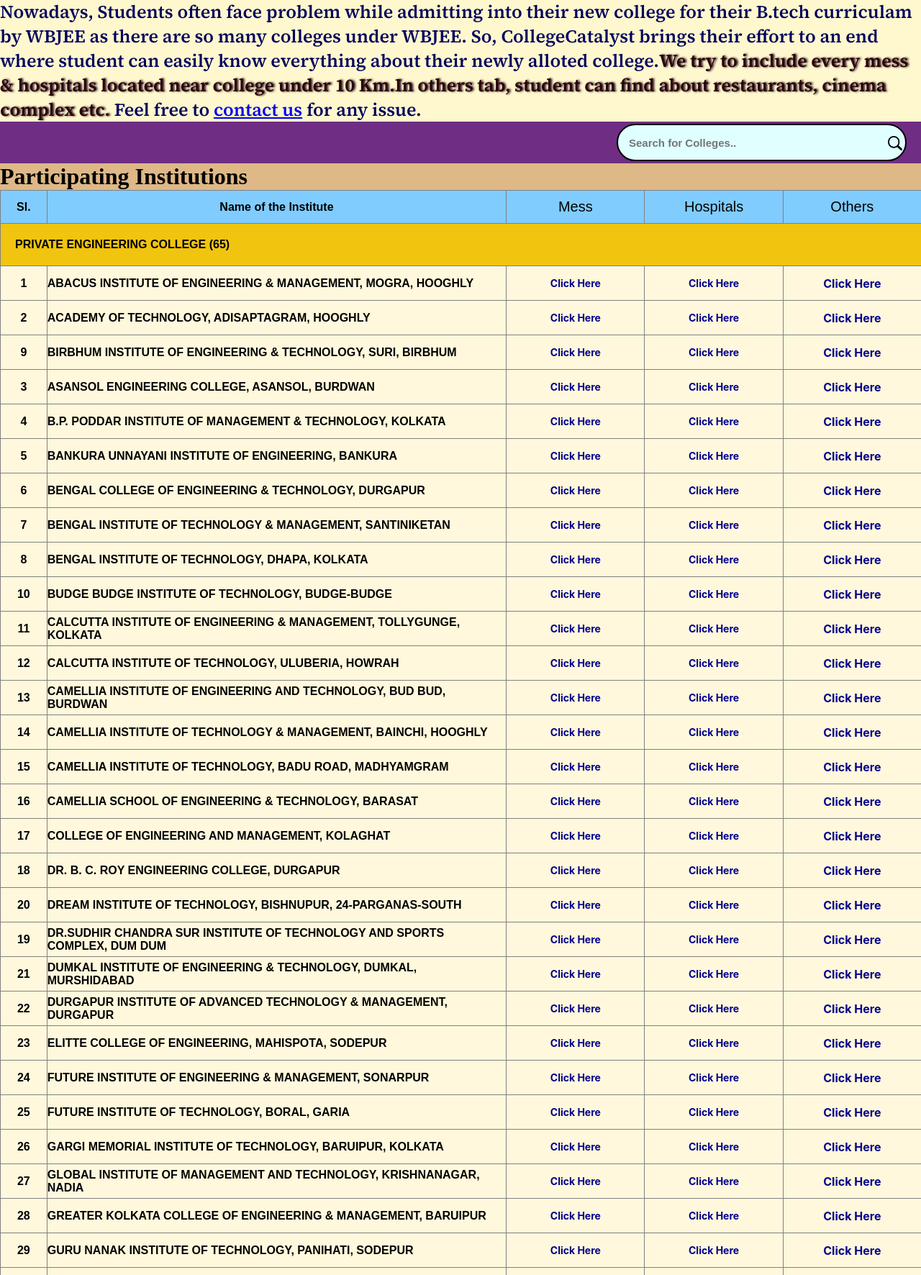
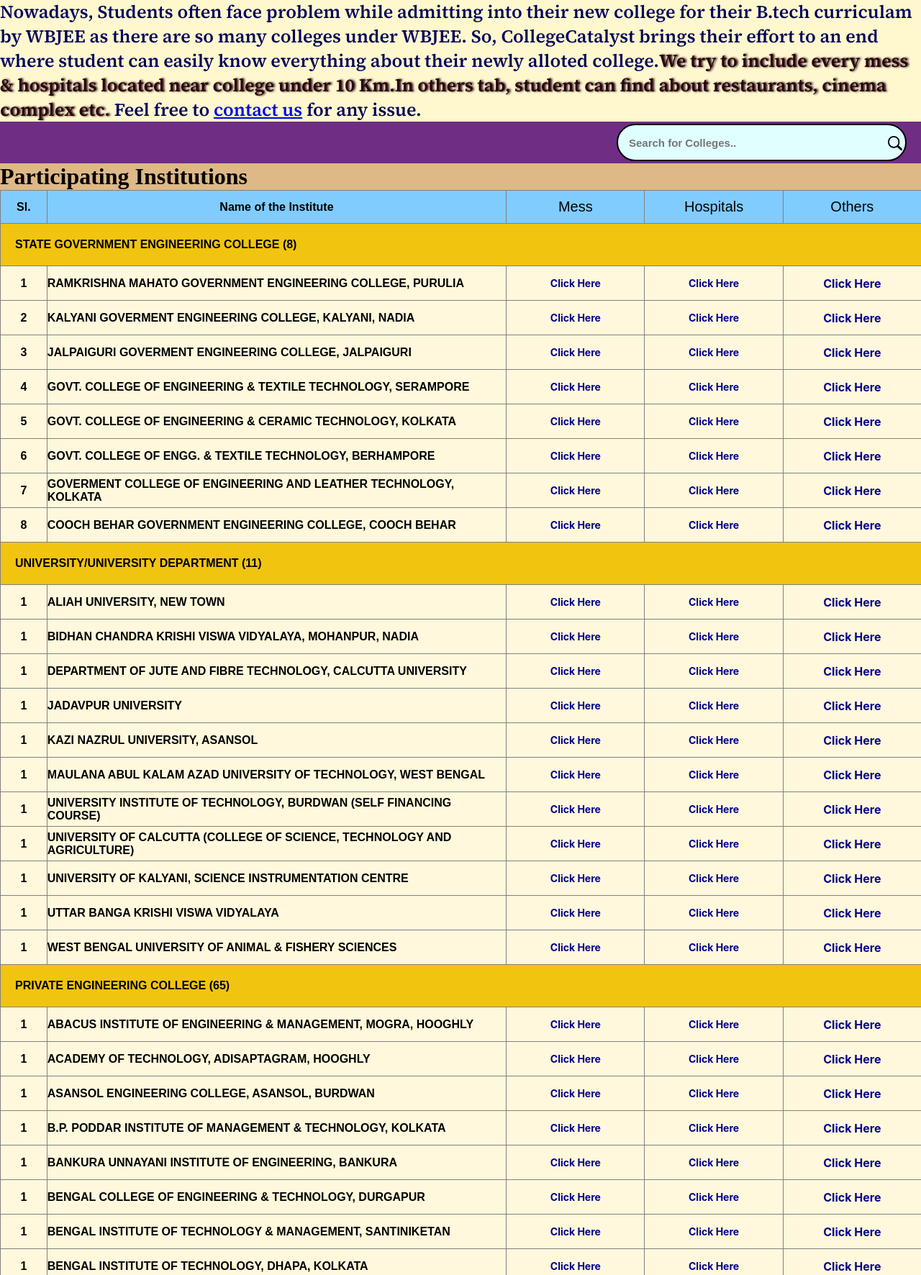
Before and after one commit to Rancho2002/collegecatalyst, a PHP site: page /index.php in a window 1280 px wide. Shown: the part 166-1938 px from the top of the page at 72% size. Run offline with PHP 8.4, Linux system fonts and the light colour scheme; data comes from the database, SQL or seed files in the repository; some web fonts are replaced.

Commit message:
modified

```diff
--- a/index.php
+++ b/index.php
@@ -78,19 +78,78 @@
                                         <th style="width: 15%;" class="my-1 sticky">Hospitals</th>
                                         <th style="width: 15%;" class="my-1 sticky">Others</th>
                                 </tr>
+                                <?php
+                                include "parts/_dbconnect.php";
+                                ?>
+                                 <tr style="height: 46px; background-color: #f1c40f;">
+                                        <td style="width: 100%;" colspan="5" class="miniheadline" id="collegetype">
+                                        <strong>STATE
+                                                        GOVERNMENT ENGINEERING
+                                                        COLLEGE (8)</strong>
+                                        </td>
+                                <?php
+                                 $sql="SELECT * FROM `colleges` where `cat`='sgec' ORDER BY college_id DESC";
+                                 $result=mysqli_query($conn,$sql);
+                                 $sl=1;
+                                 while($row=mysqli_fetch_assoc($result)){
+                                 echo '<tr style="height: 48px;" class="collegename">
+                                         <td style="text-align: center; width: 5%;">'.$sl.'</td>
+                                         <td style="width: 50%;">'.$row['college'].'</td>
+                                         <td style="width: 15%;"><span style="font-size: 14px;"><a title="Click Here"
+                                                                 href="/ricdynamic/mess.php/?title='.$row['title'].'&college_id='.$row['college_id'].'&cat='.$row['cat'].'" target="_blank"
+                                                                 rel="noopener">Click
+                                                                 Here</a></span></td>
+                                         <td style="width: 15%;"><span style="font-size: 14px;"><a title="Click Here"
+                                                                 href="/ricdynamic/hospitals/"
+                                                                  rel="noopener">Click Here</a></span>
+                                         </td>
+                                         <td style="width: 15%;"><a title="Click Here"
+                                                         href="/ricdynamic/others/"
+                                                          rel="noopener">Click Here</a></td>
+                                 </tr>';
+                                 $sl++;
+                                 }
+                                ?>
+                                <tr style="height: 46px; background-color: #f1c40f;">
+                                        <td style="width: 100%;" colspan="5" class="miniheadline" id="collegetype">
+                                        <strong>UNIVERSITY/UNIVERSITY DEPARTMENT
+                                                        (11)</strong>
+                                        </td>
+                                <?php
+                                $sl=1;
+                                 $sql="SELECT * FROM `colleges` where `cat`='ud'";
+                                 $result=mysqli_query($conn,$sql);
+                                 while($row=mysqli_fetch_assoc($result)){
+                                 echo '<tr style="height: 48px;" class="collegename">
+                                         <td style="text-align: center; width: 5%;">'.$sl.'</td>
+                                         <td style="width: 50%;">'.$row['college'].'</td>
+                                         <td style="width: 15%;"><span style="font-size: 14px;"><a title="Click Here"
+                                                                 href="/ricdynamic/mess.php/?title='.$row['title'].'&college_id='.$row['college_id'].'&cat='.$row['cat'].'" target="_blank"
+                                                                 rel="noopener">Click
+                                                                 Here</a></span></td>
+                                         <td style="width: 15%;"><span style="font-size: 14px;"><a title="Click Here"
+                                                                 href="/ricdynamic/hospitals/"
+                                                                  rel="noopener">Click Here</a></span>
+                                         </td>
+                                         <td style="width: 15%;"><a title="Click Here"
+                                                         href="/ricdynamic/others/"
+                                                          rel="noopener">Click Here</a></td>
+                                 </tr>';
+                                 }
+                                ?>
                                 <tr style="height: 46px; background-color: #f1c40f;">
                                         <td style="width: 100%;" colspan="5" class="miniheadline" id="collegetype">
                                                 <strong>PRIVATE
                                                         ENGINEERING COLLEGE
                                                         (65)</strong>
                                         </td>
-                                <?php
-                                include "parts/_dbconnect.php";
-                                $sql="SELECT * FROM `colleges` where `cat`='pec'";
+                               <?php
+                               $sl=1;
+                                $sql="SELECT * FROM `colleges` where `cat`='pec' order by college_id";
                                 $result=mysqli_query($conn,$sql);
                                 while($row=mysqli_fetch_assoc($result)){
                                 echo '<tr style="height: 48px;" class="collegename">
-                                        <td style="text-align: center; width: 5%;">'.$row['college_id'].'</td>
+                                        <td style="text-align: center; width: 5%;">'.$sl.'</td>
                                         <td style="width: 50%;">'.$row['college'].'</td>
                                         <td style="width: 15%;"><span style="font-size: 14px;"><a title="Click Here"
                                                                 href="/ricdynamic/mess.php/?title='.$row['title'].'&college_id='.$row['college_id'].'&cat='.$row['cat'].'" target="_blank"
@@ -113,11 +172,12 @@
                                                         COLLEGE (21)</strong>
                                         </td>
                                 <?php
+                                $sl=1;
                                  $sql="SELECT * FROM `colleges` where `cat`='sappc'";
                                  $result=mysqli_query($conn,$sql);
                                  while($row=mysqli_fetch_assoc($result)){
                                  echo '<tr style="height: 48px;" class="collegename">
-                                         <td style="text-align: center; width: 5%;">'.$row['college_id'].'</td>
+                                         <td style="text-align: center; width: 5%;">'.$sl.'</td>
                                          <td style="width: 50%;">'.$row['college'].'</td>
                                          <td style="width: 15%;"><span style="font-size: 14px;"><a title="Click Here"
                                                                  href="/ricdynamic/mess.php/?title='.$row['title'].'&college_id='.$row['college_id'].'&cat='.$row['cat'].'" target="_blank"
@@ -133,33 +193,7 @@
                                  </tr>';
                                  }
                                 ?>
-                                <tr style="height: 46px; background-color: #f1c40f;">
-                                        <td style="width: 100%;" colspan="5" class="miniheadline" id="collegetype">
-                                        <strong>STATE
-                                                        GOVERNMENT ENGINEERING
-                                                        COLLEGE (8)</strong>
-                                        </td>
-                                <?php
-                                 $sql="SELECT * FROM `colleges` where `cat`='sgec'";
-                                 $result=mysqli_query($conn,$sql);
-                                 while($row=mysqli_fetch_assoc($result)){
-                                 echo '<tr style="height: 48px;" class="collegename">
-                                         <td style="text-align: center; width: 5%;">'.$row['college_id'].'</td>
-                                         <td style="width: 50%;">'.$row['college'].'</td>
-                                         <td style="width: 15%;"><span style="font-size: 14px;"><a title="Click Here"
-                                                                 href="/ricdynamic/mess.php/?title='.$row['title'].'&college_id='.$row['college_id'].'&cat='.$row['cat'].'" target="_blank"
-                                                                 rel="noopener">Click
-                                                                 Here</a></span></td>
-                                         <td style="width: 15%;"><span style="font-size: 14px;"><a title="Click Here"
-                                                                 href="/ricdynamic/hospitals/"
-                                                                  rel="noopener">Click Here</a></span>
-                                         </td>
-                                         <td style="width: 15%;"><a title="Click Here"
-                                                         href="/ricdynamic/others/"
-                                                          rel="noopener">Click Here</a></td>
-                                 </tr>';
-                                 }
-                                ?>
+
                                 <tr style="height: 46px; background-color: #f1c40f;">
                                         <td style="width: 100%;" colspan="5" class="miniheadline" id="collegetype">
                                         <strong>STATE
@@ -167,11 +201,12 @@
                                                         (1)</strong>
                                         </td>
                                 <?php
+                                $sl=1;
                                  $sql="SELECT * FROM `colleges` where `cat`='sgpc'";
                                  $result=mysqli_query($conn,$sql);
                                  while($row=mysqli_fetch_assoc($result)){
                                  echo '<tr style="height: 48px;" class="collegename">
-                                         <td style="text-align: center; width: 5%;">'.$row['college_id'].'</td>
+                                         <td style="text-align: center; width: 5%;">'.$sl.'</td>
                                          <td style="width: 50%;">'.$row['college'].'</td>
                                          <td style="width: 15%;"><span style="font-size: 14px;"><a title="Click Here"
                                                                  href="/ricdynamic/mess.php/?title='.$row['title'].'&college_id='.$row['college_id'].'&cat='.$row['cat'].'" target="_blank"
@@ -194,11 +229,12 @@
                                                         COLLEGE (1)</strong>
                                         </td>
                                 <?php
+                                $sl=1;
                                  $sql="SELECT * FROM `colleges` where `cat`='ogec'";
                                  $result=mysqli_query($conn,$sql);
                                  while($row=mysqli_fetch_assoc($result)){
                                  echo '<tr style="height: 48px;" class="collegename">
-                                         <td style="text-align: center; width: 5%;">'.$row['college_id'].'</td>
+                                         <td style="text-align: center; width: 5%;">'.$sl.'</td>
                                          <td style="width: 50%;">'.$row['college'].'</td>
                                          <td style="width: 15%;"><span style="font-size: 14px;"><a title="Click Here"
                                                                  href="/ricdynamic/mess.php/?title='.$row['title'].'&college_id='.$row['college_id'].'&cat='.$row['cat'].'" target="_blank"
@@ -215,43 +251,19 @@
                                  }
                                 ?>
 
-                                <tr style="height: 46px; background-color: #f1c40f;">
-                                        <td style="width: 100%;" colspan="5" class="miniheadline" id="collegetype">
-                                        <strong>UNIVERSITY/UNIVERSITY DEPARTMENT
-                                                        (11)</strong>
-                                        </td>
-                                <?php
-                                 $sql="SELECT * FROM `colleges` where `cat`='ud'";
-                                 $result=mysqli_query($conn,$sql);
-                                 while($row=mysqli_fetch_assoc($result)){
-                                 echo '<tr style="height: 48px;" class="collegename">
-                                         <td style="text-align: center; width: 5%;">'.$row['college_id'].'</td>
-                                         <td style="width: 50%;">'.$row['college'].'</td>
-                                         <td style="width: 15%;"><span style="font-size: 14px;"><a title="Click Here"
-                                                                 href="/ricdynamic/mess.php/?title='.$row['title'].'&college_id='.$row['college_id'].'&cat='.$row['cat'].'" target="_blank"
-                                                                 rel="noopener">Click
-                                                                 Here</a></span></td>
-                                         <td style="width: 15%;"><span style="font-size: 14px;"><a title="Click Here"
-                                                                 href="/ricdynamic/hospitals/"
-                                                                  rel="noopener">Click Here</a></span>
-                                         </td>
-                                         <td style="width: 15%;"><a title="Click Here"
-                                                         href="/ricdynamic/others/"
-                                                          rel="noopener">Click Here</a></td>
-                                 </tr>';
-                                 }
-                                ?>
+
                                 <tr style="height: 46px; background-color: #f1c40f;">
                                         <td style="width: 100%;" colspan="5" class="miniheadline" id="collegetype">
                                         <strong>PRIVATE
                                                         UNIVERSITY (7)</strong>
                                         </td>
                                 <?php
+                                $sl=1;
                                  $sql="SELECT * FROM `colleges` where `cat`='pu'";
                                  $result=mysqli_query($conn,$sql);
                                  while($row=mysqli_fetch_assoc($result)){
                                  echo '<tr style="height: 48px;" class="collegename">
-                                         <td style="text-align: center; width: 5%;">'.$row['college_id'].'</td>
+                                         <td style="text-align: center; width: 5%;">'.$sl.'</td>
                                          <td style="width: 50%;">'.$row['college'].'</td>
                                          <td style="width: 15%;"><span style="font-size: 14px;"><a title="Click Here"
                                                                  href="/ricdynamic/mess.php/?title='.$row['title'].'&college_id='.$row['college_id'].'&cat='.$row['cat'].'" target="_blank"
```
